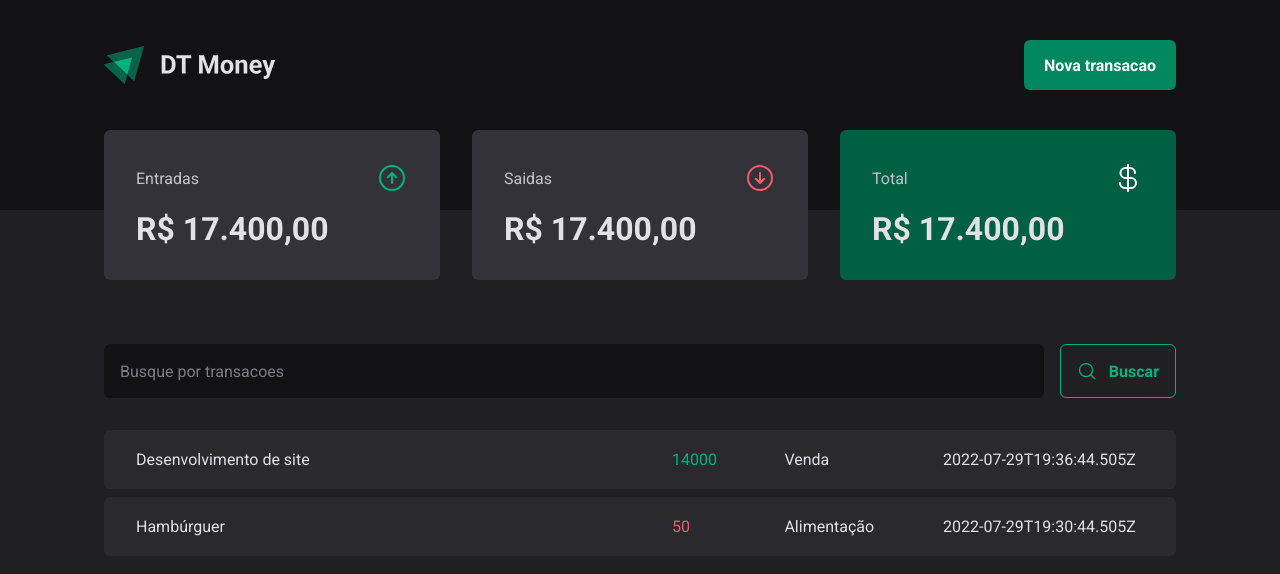
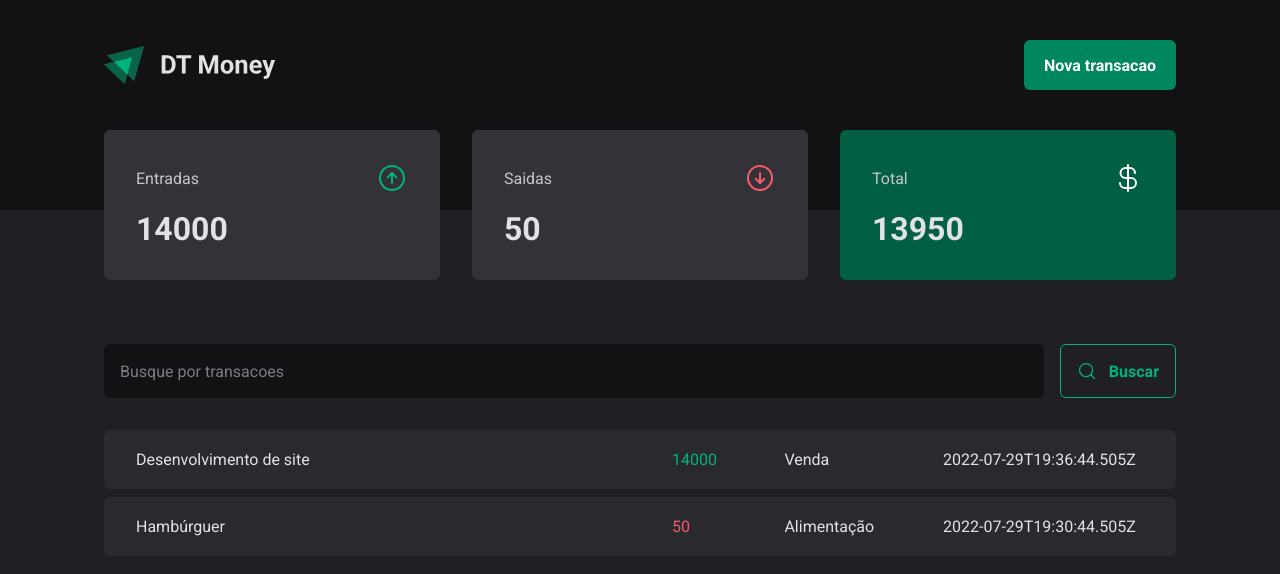
Before and after one commit to GabrielGoncalvesMendes/dt-money, a React (Vite) app: page / in a window 1280 px wide. Shown: the top 574 px of the page. Built offline with nearby package versions, Linux system fonts and the light colour scheme; data requests are answered from the project's data file.

Commit message:
Adding summary resume (#12)

```diff
--- a/src/components/Summary/index.tsx
+++ b/src/components/Summary/index.tsx
@@ -4,7 +4,25 @@
 import { TransactionContext } from "../../contexts/TransactionsContext";
 
 export function Summary() {
-  const { transactions } = useContext(TransactionContext)
+  const { transactions } = useContext(TransactionContext);
+
+  const summary = transactions.reduce(
+    (accumulator, transaction) => {
+      if(transaction.type === 'income') {
+        accumulator.income += transaction.price;
+        accumulator.total += transaction.price;
+      } else {
+        accumulator.outcome += transaction.price;
+        accumulator.total -= transaction.price;
+      }
+      return accumulator;
+    },
+    {
+      income: 0,
+      outcome: 0,
+      total: 0
+    }
+  );
 
   return (
     <SummaryContainer>
@@ -14,7 +32,7 @@
           <ArrowCircleUp size={32} color="#00b37e" />
         </header>
 
-        <strong>R$ 17.400,00</strong>
+        <strong>{summary.income}</strong>
       </SummaryCard>
 
       <SummaryCard>
@@ -23,7 +41,7 @@
           <ArrowCircleDown size={32} color="#f75a68" />
         </header>
 
-        <strong>R$ 17.400,00</strong>
+        <strong>{summary.outcome}</strong>
       </SummaryCard>
 
       <SummaryCard variant="green">
@@ -32,7 +50,7 @@
           <CurrencyDollar size={32} color="#fff" />
         </header>
 
-        <strong>R$ 17.400,00</strong>
+        <strong>{summary.total}</strong>
       </SummaryCard>
     </SummaryContainer>
   )
```
